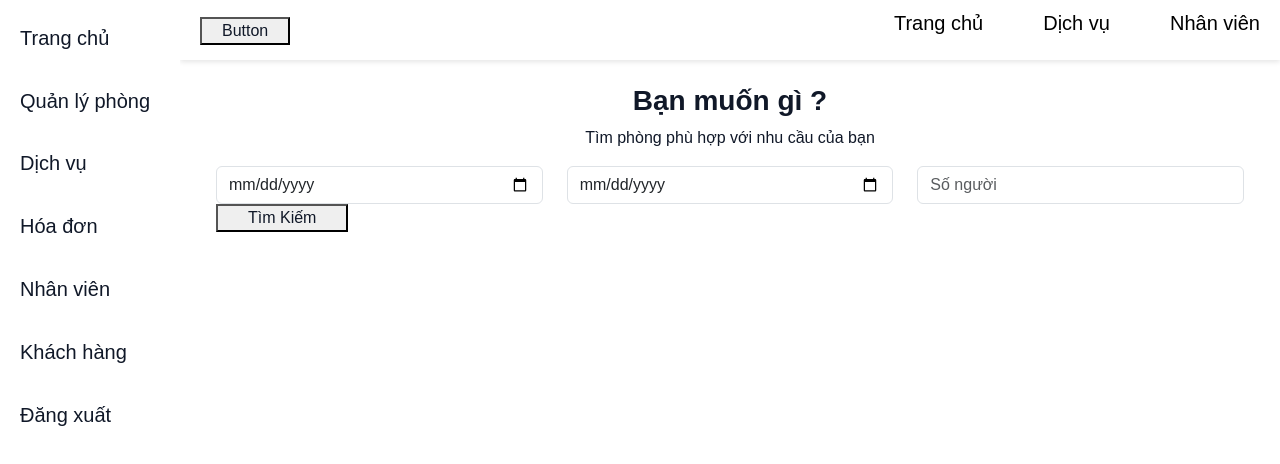
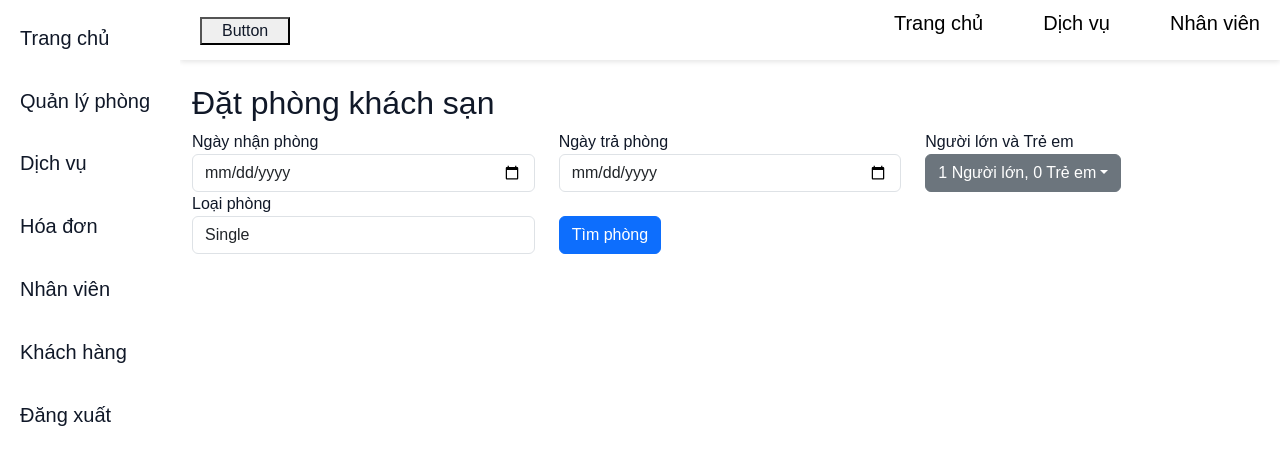
Before and after one commit to fpoly-datn-phongtt35/fa24-sd72-dat-phong-khach-san-bambooking, a React (Vite) app in the folder React/ems-fronend/: page / in a window 1280 px wide. Shown: the top 464 px of the page. Built offline with nearby package versions, Linux system fonts and the light colour scheme.

Commit message:
phat sung thu nhat

```diff
--- a/React/ems-fronend/src/App.jsx
+++ b/React/ems-fronend/src/App.jsx
@@ -5,6 +5,7 @@ import TableDichVu from './components/tableDichVu';
 import TableNhanVien from './components/tableNhanVien';
 import TienNghi from './components/TienNghi';
 import FormSearch from './components/Home';
+import HotelBooking from './components/BookingView';
 import { BrowserRouter, Routes, Route } from 'react-router-dom';
 function App() {
   return (
@@ -20,7 +21,7 @@ function App() {
               <Header />
             </div>
             <div className="content">
-            <FormSearch />
+              <HotelBooking />
             </div>
             <Routes>
               <Route path="/DichVu" element={<TableDichVu />} />
--- /dev/null
+++ b/React/ems-fronend/src/components/BookingView.jsx
@@ -0,0 +1,126 @@
+import React, { useState } from 'react';
+import 'bootstrap/dist/css/bootstrap.min.css';
+
+const HotelBooking = () => {
+    const [rooms, setRooms] = useState([]);
+    const [adults, setAdults] = useState(1); // Mặc định 1 người lớn
+    const [children, setChildren] = useState(0); // Mặc định 0 trẻ em
+    const [showPeopleForm, setShowPeopleForm] = useState(false); // Để hiển thị form chọn người
+
+    const searchRooms = () => {
+        // Giả lập tìm phòng (ở đây bạn sẽ gọi API)
+        setRooms([
+            { id: 1, type: 'Single Room', price: 100, amenities: ['Wifi', 'Breakfast'], image: 'single-room.jpg' },
+            { id: 2, type: 'Double Room', price: 150, amenities: ['Wifi', 'Pool'], image: 'double-room.jpg' }
+        ]);
+    };
+
+    const handleDropdownClick = () => {
+        setShowPeopleForm(!showPeopleForm); // Toggle form chọn số người
+    };
+
+    const handleSavePeople = () => {
+        setShowPeopleForm(false); // Đóng form sau khi chọn xong
+    };
+
+    return (
+        <div>
+            {/* Form đặt phòng */}
+            <div className="container mt-4">
+                <h2>Đặt phòng khách sạn</h2>
+                <form className="row">
+                    <div className="form-group col-md-4">
+                        <label>Ngày nhận phòng</label>
+                        <input type="date" className="form-control" />
+                    </div>
+                    <div className="form-group col-md-4">
+                        <label>Ngày trả phòng</label>
+                        <input type="date" className="form-control" />
+                    </div>
+
+                    {/* Dropdown để chọn số lượng người */}
+                    <div className="form-group col-md-4 position-relative">
+                        <label>Người lớn và Trẻ em</label>
+                        <div className="dropdown">
+                            <button
+                                type="button"
+                                className="btn btn-secondary dropdown-toggle"
+                                onClick={handleDropdownClick}
+                            >
+                                {adults} Người lớn, {children} Trẻ em
+                            </button>
+
+                            {/* Form chọn người */}
+                            {showPeopleForm && (
+                                <div
+                                    className="position-absolute bg-light border p-3 mt-2"
+                                    style={{ zIndex: 1000 }}
+                                >
+                                    <div className="form-group">
+                                        <label>Người lớn</label>
+                                        <input
+                                            type="number"
+                                            className="form-control"
+                                            min="1"
+                                            value={adults}
+                                            onChange={(e) => setAdults(e.target.value)}
+                                        />
+                                    </div>
+                                    <div className="form-group">
+                                        <label>Trẻ em</label>
+                                        <input
+                                            type="number"
+                                            className="form-control"
+                                            min="0"
+                                            value={children}
+                                            onChange={(e) => setChildren(e.target.value)}
+                                        />
+                                    </div>
+                                    <button
+                                        type="button"
+                                        className="btn btn-primary"
+                                        onClick={handleSavePeople}
+                                    >
+                                        Lưu
+                                    </button>
+                                </div>
+                            )}
+                        </div>
+                    </div>
+
+                    <div className="form-group col-md-4">
+                        <label>Loại phòng</label>
+                        <select className="form-control">
+                            <option value="Single">Single</option>
+                            <option value="Double">Double</option>
+                            <option value="Deluxe">Deluxe</option>
+                        </select>
+                    </div>
+
+                    <div className="form-group col-md-4 align-self-end">
+                        <button type="button" className="btn btn-primary" onClick={searchRooms}>Tìm phòng</button>
+                    </div>
+                </form>
+
+                {/* Danh sách phòng */}
+                <div className="row mt-4">
+                    {rooms.map(room => (
+                        <div className="col-md-4 mb-3" key={room.id}>
+                            <div className="card">
+                                <img className="card-img-top" src={room.image} alt={room.type} />
+                                <div className="card-body">
+                                    <h5 className="card-title">{room.type}</h5>
+                                    <p className="card-text">Giá: ${room.price}/đêm</p>
+                                    <p className="card-text">Tiện ích: {room.amenities.join(', ')}</p>
+                                    <a href="#" className="btn btn-primary">Đặt phòng</a>
+                                </div>
+                            </div>
+                        </div>
+                    ))}
+                </div>
+            </div>
+        </div>
+    );
+};
+
+export default HotelBooking;
```
Lines whose indentation alone changed are shown as unchanged.
